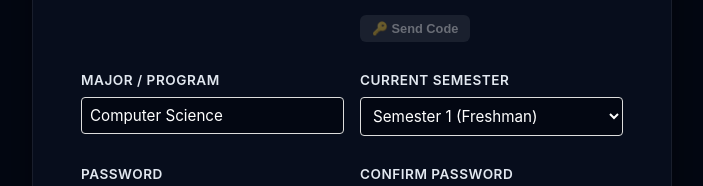
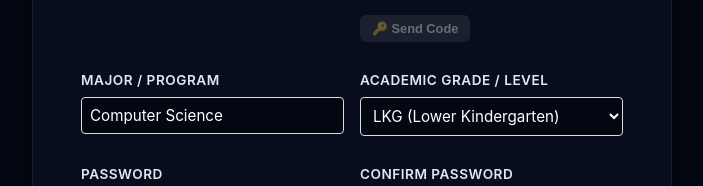
Before and after one commit to raj-moorthy/APIAS-Student-Analyzer, a React (Vite) app in the folder frontend/: page /register in a window 1280 px wide. Shown: the part 511-697 px from the top of the page, without its empty margins (288-991 px from the left). Built offline with nearby package versions, Linux system fonts and the light colour scheme; no server answers.

Commit message:
Loosen isCleanSubject validation to support standard academic strings, tabs, newlines, and accents

```diff
--- a/frontend/src/components/Header.jsx
+++ b/frontend/src/components/Header.jsx
@@ -222,11 +222,26 @@ const Header = () => {
             </div>
 
             {/* User info badge */}
-            <div className="header-badge premium-badge">
-              <span className="header-semester">Sem {user.semester || 1}</span>
-              <span className="header-divider">•</span>
-              <span className="header-major">{user.major || 'Student'}</span>
-            </div>
+            {(() => {
+              const levelMapping = {
+                1: "LKG",
+                2: "UKG",
+                3: "Class 1-5",
+                4: "Class 6-10",
+                5: "Class 11-12",
+                6: "UG",
+                7: "PG",
+                8: "PhD"
+              };
+              const userLvl = levelMapping[user.semester] || `Sem ${user.semester || 1}`;
+              return (
+                <div className="header-badge premium-badge">
+                  <span className="header-semester">{userLvl}</span>
+                  <span className="header-divider">•</span>
+                  <span className="header-major">{user.major || 'Student'}</span>
+                </div>
+              );
+            })()}
 
             {/* Avatar with glow */}
             <div
--- a/frontend/src/components/Sidebar.jsx
+++ b/frontend/src/components/Sidebar.jsx
@@ -63,10 +63,22 @@ const Sidebar = () => {
 
   const submitFeedback = async (e) => {
     if (e) e.preventDefault();
+    const levelMapping = {
+      1: "LKG",
+      2: "UKG",
+      3: "Class 1-5",
+      4: "Class 6-10",
+      5: "Class 11-12",
+      6: "UG",
+      7: "PG",
+      8: "PhD"
+    };
+    const userLvl = levelMapping[user.semester] || `Sem ${user.semester || 1}`;
+
     const newFeedback = {
       text: feedbackText.trim() || `Excellent portal! Rated APAIS ${rating} out of 5.`,
       name: `${user.firstName || ''} ${user.lastName || ''}`.trim() || user.username || "Scholar",
-      role: `${user.major || 'Student'} Major, Sem ${user.semester || 1}`,
+      role: `${user.major || 'Student'} Major, Level: ${userLvl}`,
       avatar: `${user.firstName?.[0] || ''}${user.lastName?.[0] || user.username?.[0] || 'S'}`.toUpperCase(),
       rating
     };
--- a/frontend/src/pages/Dashboard.jsx
+++ b/frontend/src/pages/Dashboard.jsx
@@ -143,7 +143,24 @@ const Dashboard = () => {
           <p className="welcome-subtitle">Here is your academic overview and study track for today.</p>
         </div>
         <div className="welcome-meta-badge">
-          <span>{user.major}</span> • <span>Semester {user.semester}</span>
+          {(() => {
+            const levelMapping = {
+              1: "LKG (Lower Kindergarten)",
+              2: "UKG (Upper Kindergarten)",
+              3: "Class 1 to 5 (Primary School)",
+              4: "Class 6 to 10 (Secondary School)",
+              5: "Class 11 & 12 (Higher Secondary)",
+              6: "Undergraduate (UG / Bachelors)",
+              7: "Postgraduate (PG / Masters)",
+              8: "Doctorate (PhD / Research)"
+            };
+            const userLvl = levelMapping[user.semester] || `Semester ${user.semester}`;
+            return (
+              <>
+                <span>{user.major}</span> • <span>{userLvl}</span>
+              </>
+            );
+          })()}
         </div>
       </div>
 
--- a/frontend/src/pages/Profile.jsx
+++ b/frontend/src/pages/Profile.jsx
@@ -1,5 +1,16 @@
 import React, { useState, useEffect } from 'react';
 import { useAuth } from '../context/AuthContext';
+
+const ACADEMIC_LEVELS = {
+  1: "LKG (Lower Kindergarten)",
+  2: "UKG (Upper Kindergarten)",
+  3: "Class 1 to 5 (Primary)",
+  4: "Class 6 to 10 (Secondary)",
+  5: "Class 11 & 12 (Higher Secondary)",
+  6: "Undergraduate (UG / Bachelors)",
+  7: "Postgraduate (PG / Masters)",
+  8: "Doctorate (PhD / Research)"
+};
 
 const Profile = () => {
   const { user, updateUser } = useAuth();
@@ -152,7 +163,7 @@ const Profile = () => {
                 />
               </div>
               <div className="form-group">
-                <label htmlFor="semester">Current Academic Semester</label>
+                <label htmlFor="semester">Academic Grade / Level</label>
                 <select
                   id="semester"
                   name="semester"
@@ -160,14 +171,20 @@ const Profile = () => {
                   onChange={handleChange}
                   required
                 >
-                  <option value="1">Semester 1 (Freshman)</option>
-                  <option value="2">Semester 2 (Freshman)</option>
-                  <option value="3">Semester 3 (Sophomore)</option>
-                  <option value="4">Semester 4 (Sophomore)</option>
-                  <option value="5">Semester 5 (Junior)</option>
-                  <option value="6">Semester 6 (Junior)</option>
-                  <option value="7">Semester 7 (Senior)</option>
-                  <option value="8">Semester 8 (Senior)</option>
+                  <optgroup label="Kindergarten">
+                    <option value="1">LKG (Lower Kindergarten)</option>
+                    <option value="2">UKG (Upper Kindergarten)</option>
+                  </optgroup>
+                  <optgroup label="School Education">
+                    <option value="3">Class 1 to 5 (Primary)</option>
+                    <option value="4">Class 6 to 10 (Secondary)</option>
+                    <option value="5">Class 11 & 12 (Higher Secondary)</option>
+                  </optgroup>
+                  <optgroup label="Higher Education">
+                    <option value="6">Undergraduate (UG / Bachelors)</option>
+                    <option value="7">Postgraduate (PG / Masters)</option>
+                    <option value="8">Doctorate (PhD / Research)</option>
+                  </optgroup>
                 </select>
               </div>
             </div>
@@ -198,8 +215,8 @@ const Profile = () => {
                   <strong>{profileData.major}</strong>
                 </div>
                 <div className="meta-row">
-                  <span>Semester:</span>
-                  <strong>{profileData.semester}</strong>
+                  <span>Grade / Level:</span>
+                  <strong>{ACADEMIC_LEVELS[profileData.semester] || `Level ${profileData.semester}`}</strong>
                 </div>
                 <div className="meta-row">
                   <span>Username:</span>
--- a/frontend/src/pages/Register.jsx
+++ b/frontend/src/pages/Register.jsx
@@ -361,7 +361,7 @@ const Register = () => {
               </datalist>
             </div>
             <div className="form-group">
-              <label htmlFor="semester">Current Semester</label>
+              <label htmlFor="semester">Academic Grade / Level</label>
               <select
                 id="semester"
                 name="semester"
@@ -369,14 +369,20 @@ const Register = () => {
                 onChange={handleChange}
                 required
               >
-                <option value="1">Semester 1 (Freshman)</option>
-                <option value="2">Semester 2 (Freshman)</option>
-                <option value="3">Semester 3 (Sophomore)</option>
-                <option value="4">Semester 4 (Sophomore)</option>
-                <option value="5">Semester 5 (Junior)</option>
-                <option value="6">Semester 6 (Junior)</option>
-                <option value="7">Semester 7 (Senior)</option>
-                <option value="8">Semester 8 (Senior)</option>
+                <optgroup label="Kindergarten">
+                  <option value="1">LKG (Lower Kindergarten)</option>
+                  <option value="2">UKG (Upper Kindergarten)</option>
+                </optgroup>
+                <optgroup label="School Education">
+                  <option value="3">Class 1 to 5 (Primary)</option>
+                  <option value="4">Class 6 to 10 (Secondary)</option>
+                  <option value="5">Class 11 & 12 (Higher Secondary)</option>
+                </optgroup>
+                <optgroup label="Higher Education">
+                  <option value="6">Undergraduate (UG / Bachelors)</option>
+                  <option value="7">Postgraduate (PG / Masters)</option>
+                  <option value="8">Doctorate (PhD / Research)</option>
+                </optgroup>
               </select>
             </div>
           </div>
```
